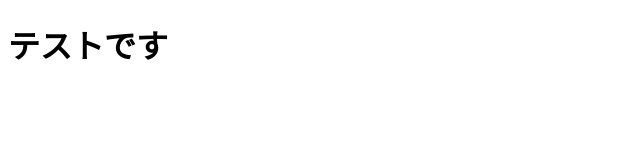
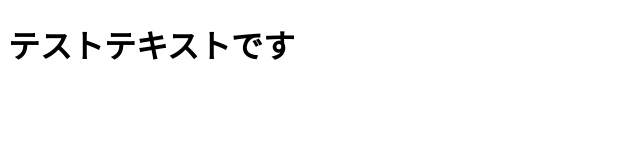
Before and after one commit to GreenMocky/blue-seminar, a plain HTML site: page index.html in a window 1280 px wide. Shown: the whole page, without its empty margins (0-640 px from the left). Drawn offline with Linux system fonts and the light colour scheme.

Commit message:
HTMLの変更をしました

```diff
--- a/index.html
+++ b/index.html
@@ -6,6 +6,6 @@
     <title>テスト用WEB</title>
 </head>
 <body>
-    <h1>テストです</h1>
+    <h1>テストテキストです</h1>
 </body>
 </html>
```
